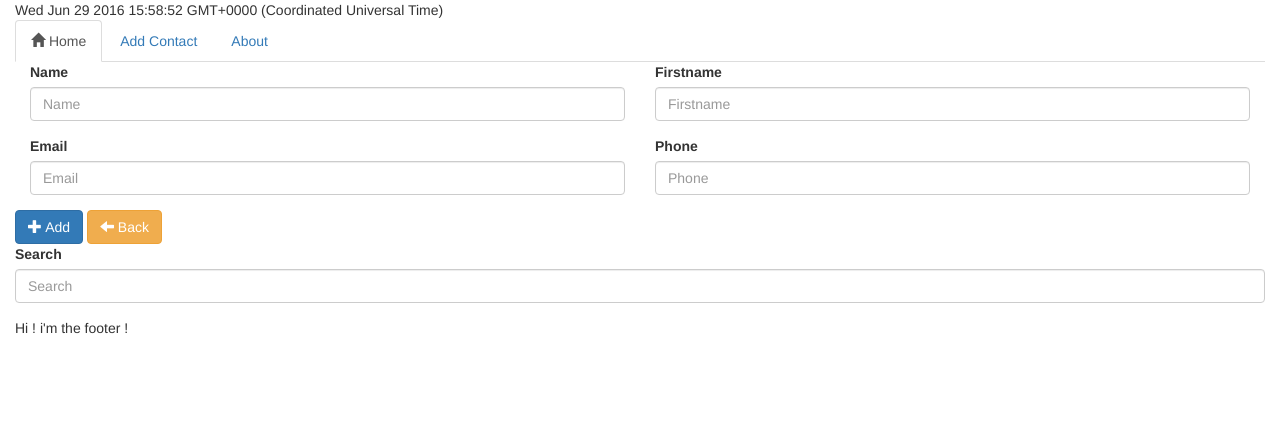
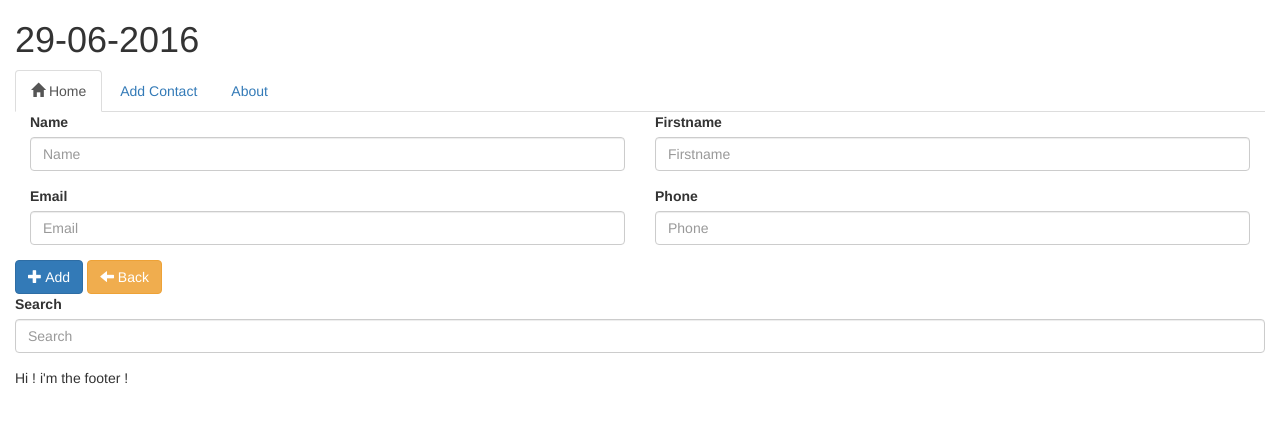
Before and after one commit to Bamabi/Sample-Contacts-Manager-with-Angular, a website: page index.html in a window 1280 px wide. Drawn offline with nearby package versions, Linux system fonts and the light colour scheme; some packages are replaced by stand-ins of ours; no server answers.

Commit message:
using filter for date in header.html

```diff
--- a/app/common/header/header.controller.js
+++ b/app/common/header/header.controller.js
@@ -11,7 +11,7 @@
 	 */
 	var headerController = function($scope, $state)
 	{
-		$scope.today = new Date().toString();
+		$scope.today = new Date();
 
 		$scope.redirectToListContacts = function(){
 			$state.go('root.contacts');
--- a/app/common/header/header.html
+++ b/app/common/header/header.html
@@ -1,4 +1,4 @@
-{{today}}
+<h1>{{today | date:'dd-MM-yyyy'}}</h1>
 <ul class="nav nav-tabs">
   <li role="presentation" class="active">
   	<a ng-click="redirectToListContacts()"><span class="glyphicon glyphicon-home"></span> Home</a>
```
